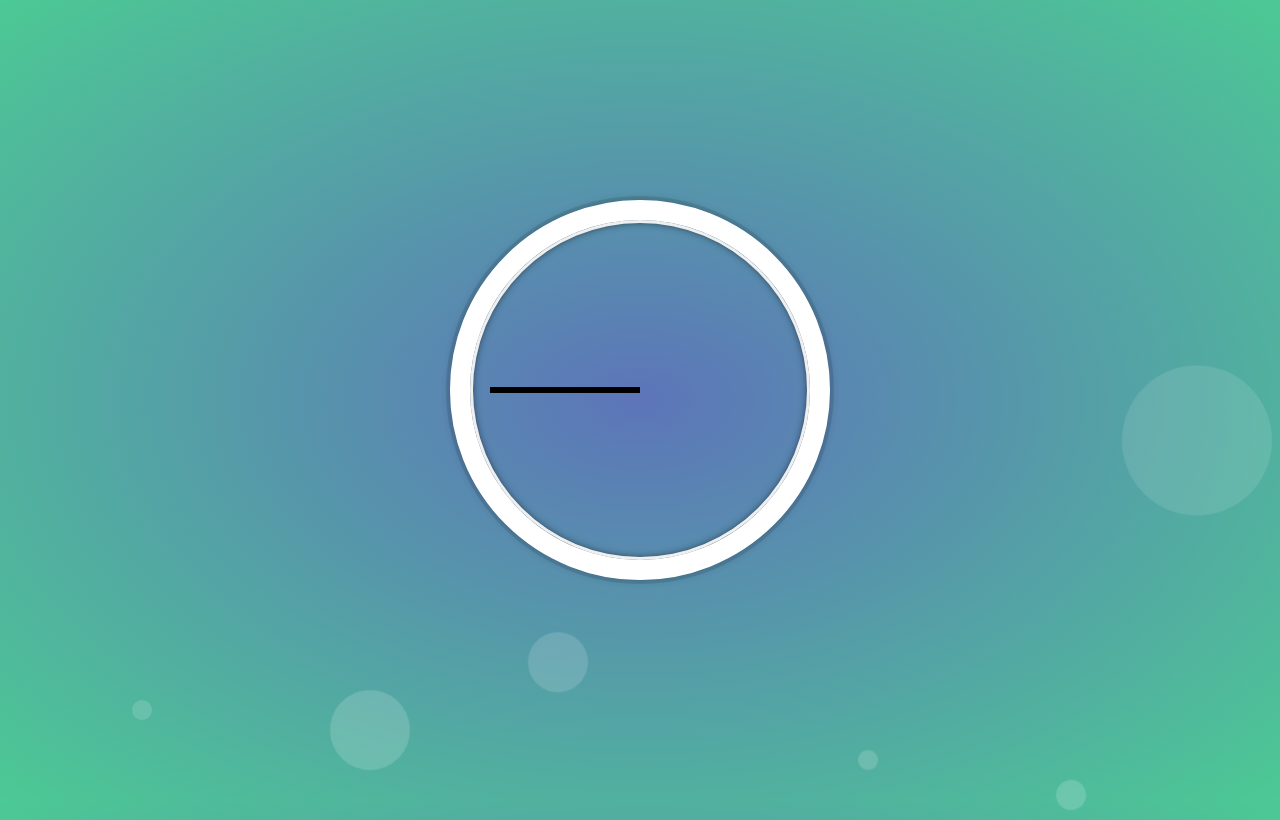
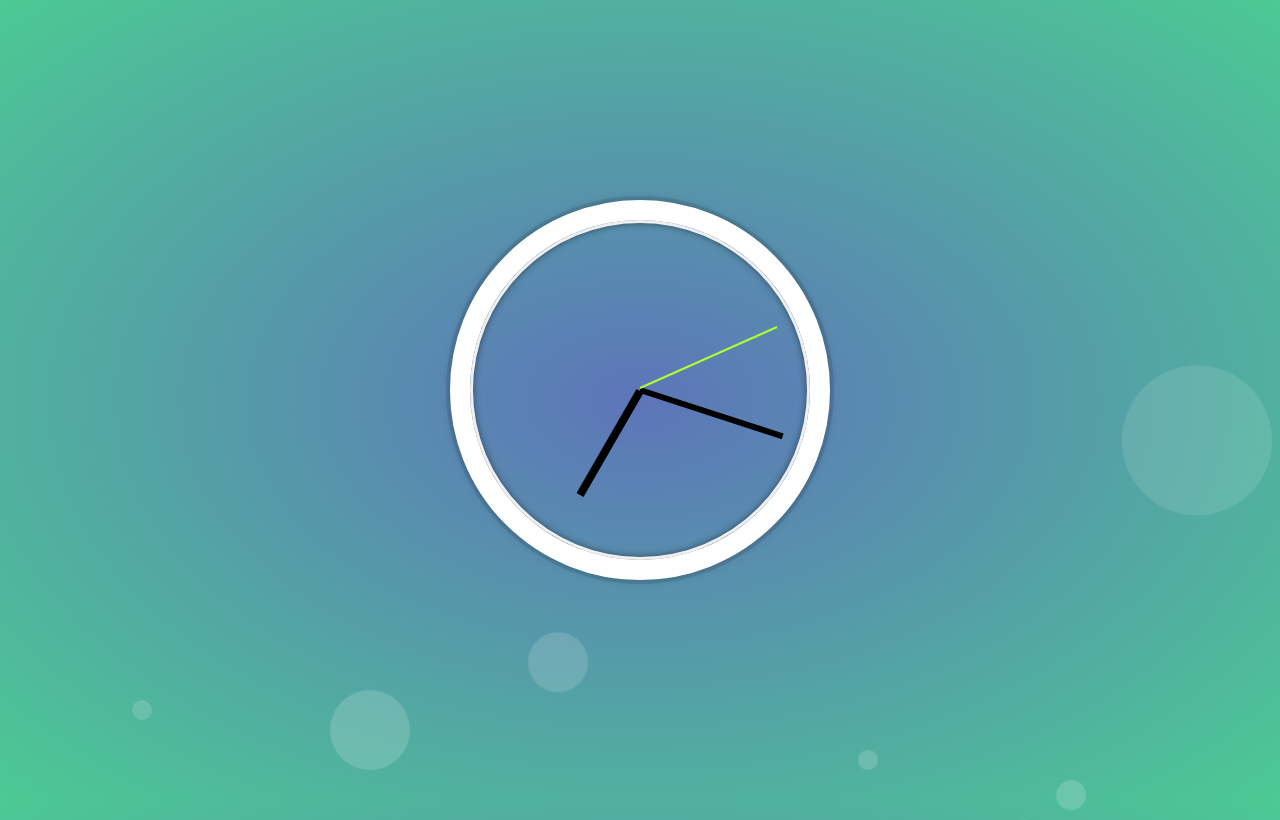
Before and after one commit to Bc-coding/BelleJS30, a plain HTML site: page 02_JS_and_CSS_Clock/index.html in a window 1280 px wide. Shown: the top 820 px of the page. Drawn offline with Linux system fonts and the light colour scheme.

Commit message:
added JS script in html

```diff
--- a/02_JS_and_CSS_Clock/index.html
+++ b/02_JS_and_CSS_Clock/index.html
@@ -29,6 +29,44 @@
       </div>
     </div>
 
-    <script></script>
+    <script>
+      const secondHand = document.querySelector(".second-hand");
+      const minHand = document.querySelector(".min-hand");
+      const hourHand = document.querySelector(".hour-hand");
+
+      function setDate() {
+        const now = new Date();
+
+        // second hand
+        const seconds = now.getSeconds();
+        //console.log(seconds);
+        const secondsDegrees = (seconds / 60) * 360 + 90;
+        secondHand.style.transform = `rotate(${secondsDegrees}deg)`;
+
+        // minute Hand
+        const minutes = now.getMinutes();
+        const minsDegrees = (minutes / 60) * 360 + 90;
+        minHand.style.transform = `rotate(${minsDegrees}deg)`;
+
+        // hour Hand
+        const hours = now.getHours();
+        let hoursDegrees;
+
+        // if (hours <= 12) {
+        //   hoursDegrees = (hours / 12) * 360 + 90;
+        // }
+        // if (hours > 12) {
+        //   hoursDegrees = (hours / 24) * 360 + 90;
+        // }
+
+        hours <= 12
+          ? (hoursDegrees = (hours / 12) * 360 + 90)
+          : (hoursDegrees = (hours / 24) * 360 + 90);
+
+        hourHand.style.transform = `rotate(${hoursDegrees}deg)`;
+      }
+
+      setInterval(setDate, 1000);
+    </script>
   </body>
 </html>
--- a/02_JS_and_CSS_Clock/style.css
+++ b/02_JS_and_CSS_Clock/style.css
@@ -160,4 +160,22 @@ body {
   background: black;
   position: absolute;
   top: 50%;
+
+  /* rotate the hand at the right hand side */
+  transform-origin: 100%;
+  transform: rotate(90deg);
+  transition: all 0.05s;
+  transition-timing-function: cubic-bezier(0.1, 2.7, 0.58, 1);
 }
+
+.hour-hand {
+  width: 40%;
+  left: 10%;
+  height: 8px;
+}
+
+.second-hand {
+  background: greenyellow;
+  height: 2px;
+  z-index: 3;
+}
```
